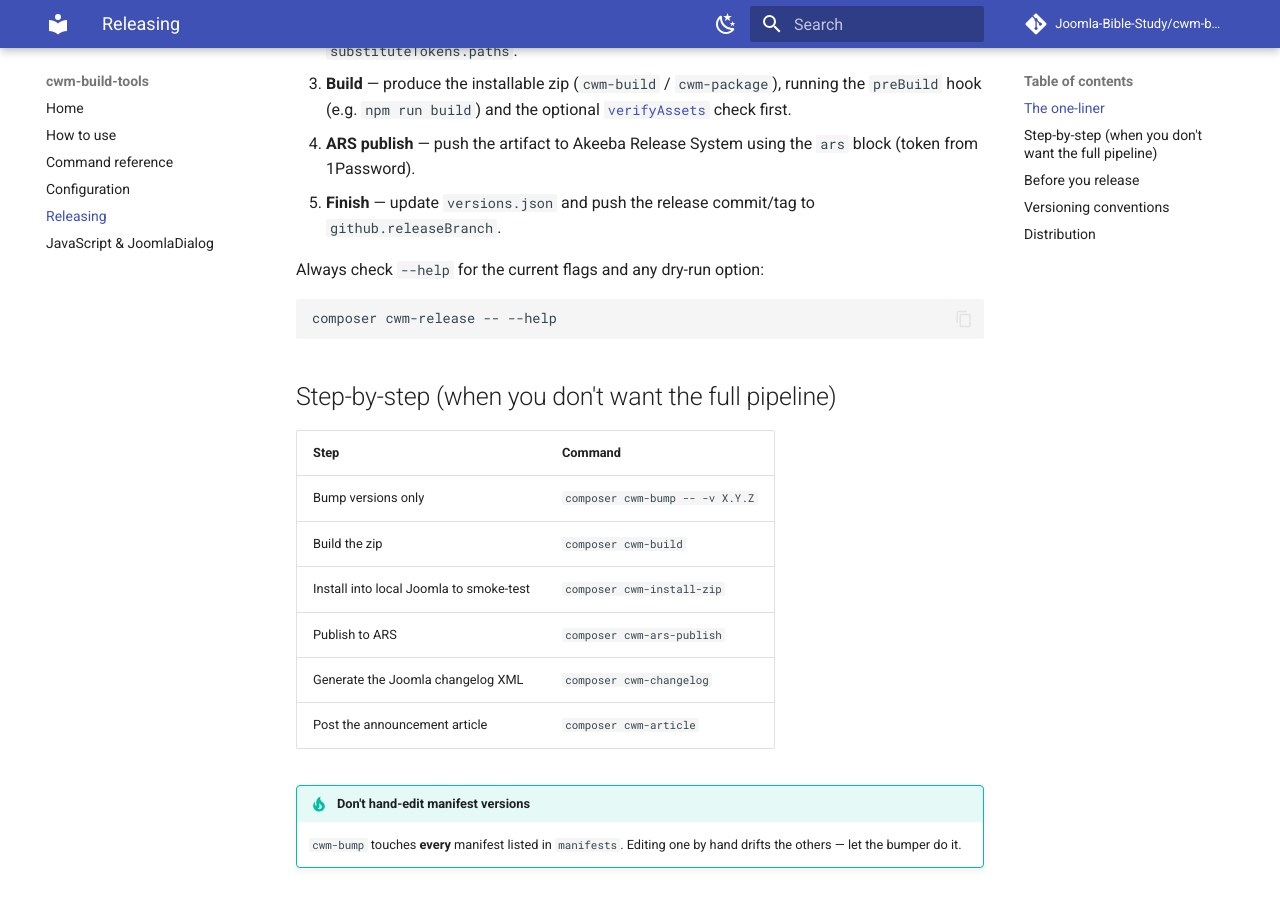
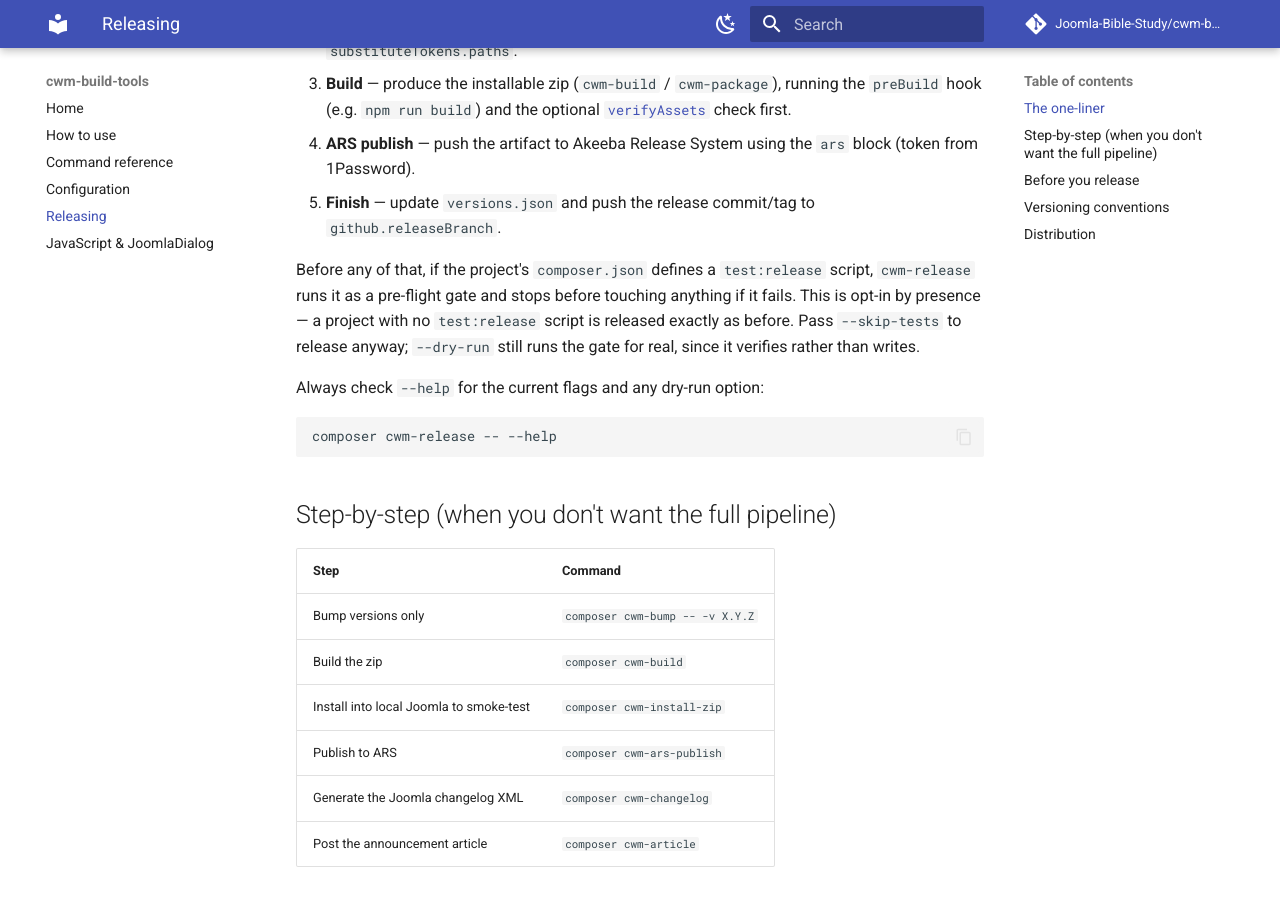
Before and after one commit to Joomla-Bible-Study/cwm-build-tools, an MkDocs documentation site: the page built from docs/releasing.md, in a window 1280 px wide and 900 px high, scrolled down 530 px. Built offline with MkDocs 1.6.1 and Material for MkDocs 9.7.7, drawn with Linux system fonts in a browser that asks for light colours; comment, search, counter and statistics services are not loaded.

Commit message:
feat(release): gate cwm-release on composer test:release when defined (#72)
Every release-blocking defect this tool has shipped so far — an
uninstallable package, a migration missing an index, a webservices
plugin 500ing on every request — was structurally correct and only
failed once actually executed. test:release is that execution, and it
previously ran only when someone remembered to run it by hand.

Opt-in by presence: a project's composer.json defining test:release
gets it as a pre-flight gate that stops the release on failure: a
project without one is released exactly as before. --skip-tests
overrides for the rare case the suite's own environment is what's
broken; --dry-run still runs the gate for real, since it verifies
rather than writes.


Claude-Session: https://claude.ai/code/session_01KEBePPp3wwWcpgoZ1m5krC

Co-authored-by: Claude Sonnet 5 <noreply@anthropic.com>

```diff
--- a/docs/releasing.md
+++ b/docs/releasing.md
@@ -26,6 +26,13 @@ composer cwm-release
    block (token from 1Password).
 5. **Finish** — update `versions.json` and push the release commit/tag to
    `github.releaseBranch`.
+
+Before any of that, if the project's `composer.json` defines a `test:release`
+script, `cwm-release` runs it as a pre-flight gate and stops before touching
+anything if it fails. This is opt-in by presence — a project with no
+`test:release` script is released exactly as before. Pass `--skip-tests` to
+release anyway; `--dry-run` still runs the gate for real, since it verifies
+rather than writes.
 
 Always check `--help` for the current flags and any dry-run option:
 
```
Also changed, not shown: CHANGELOG.md (+14 -0 lines), 5 other files.
